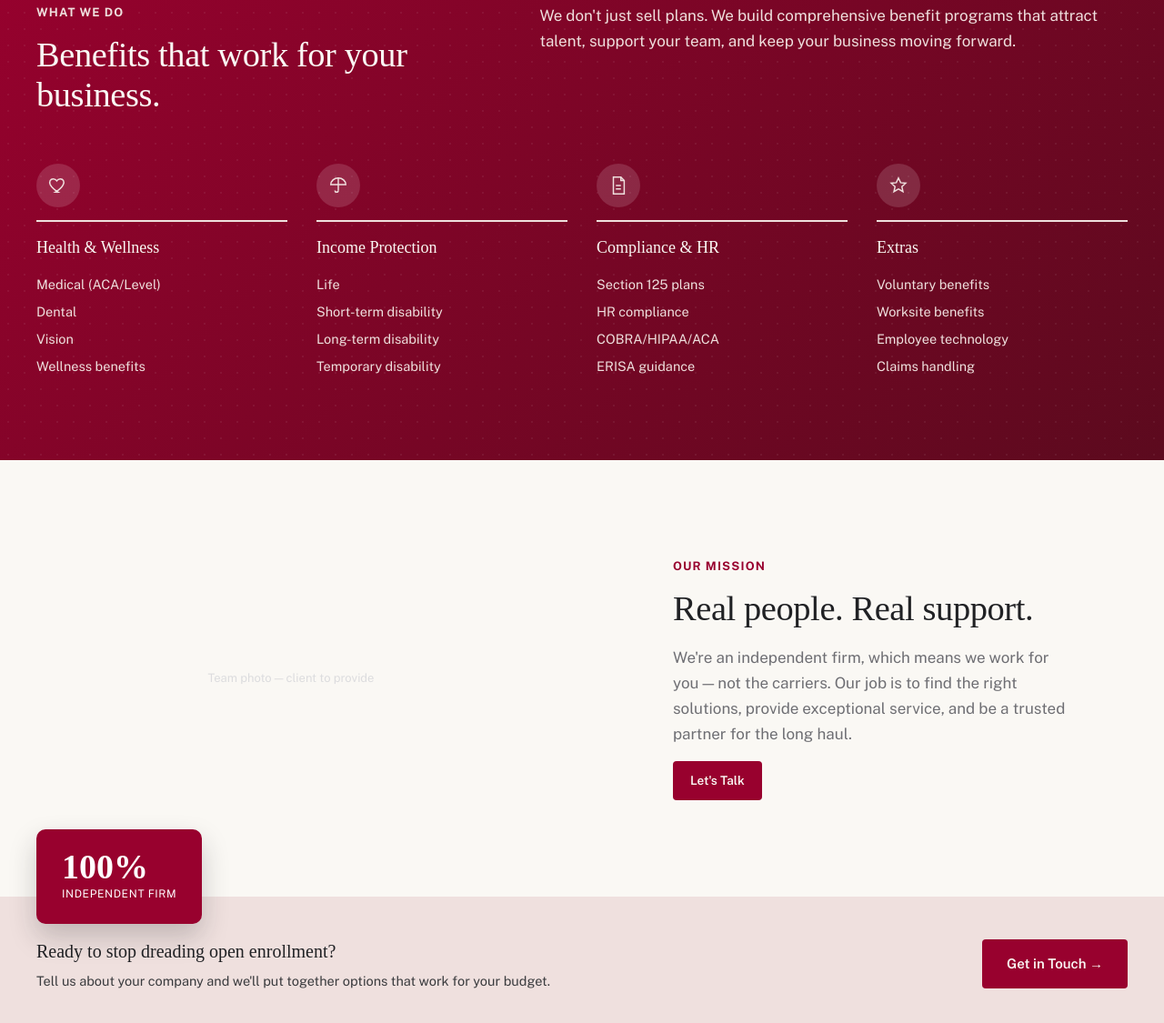
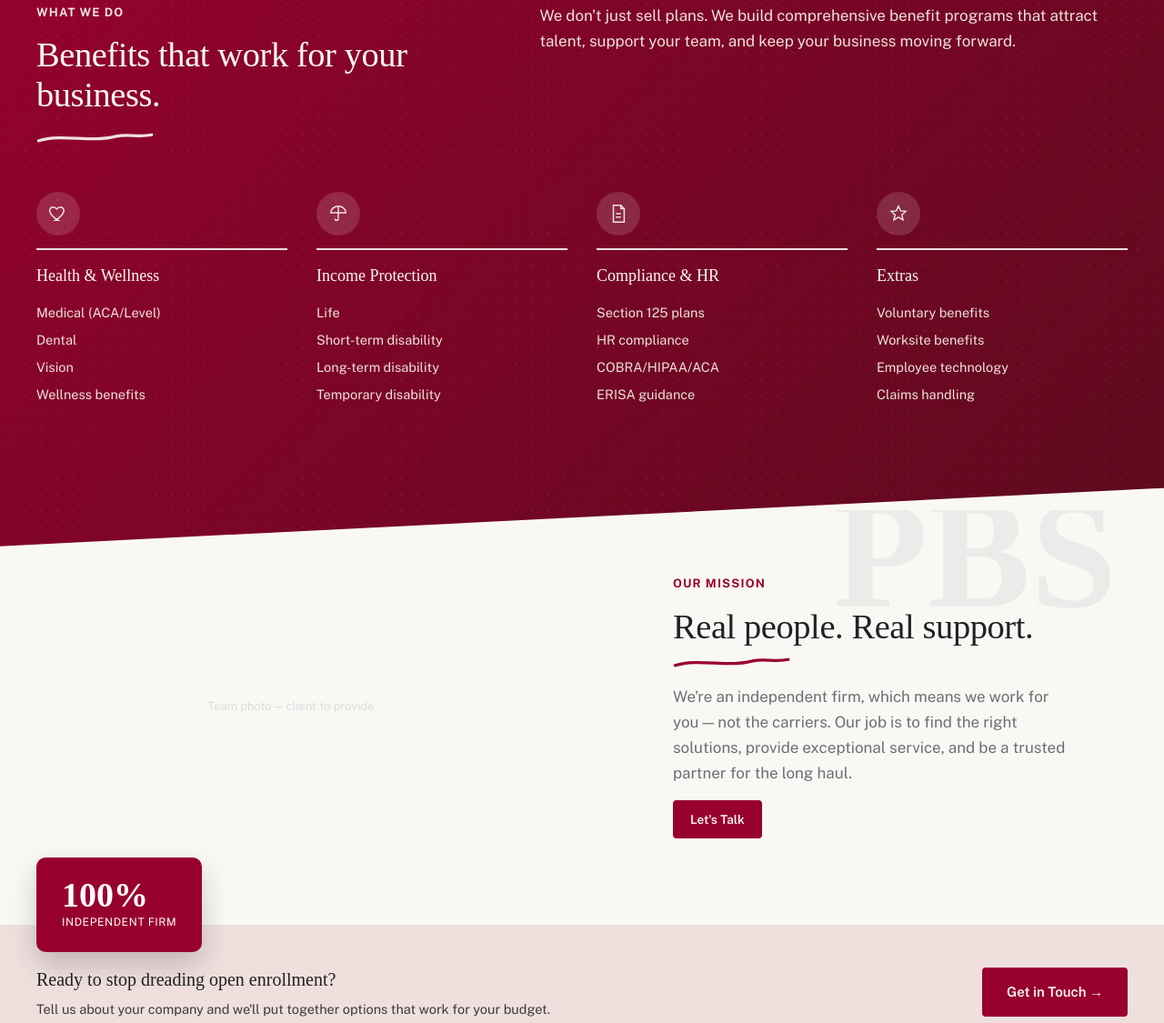
Before and after one commit to Mcart86/pbs-website, a plain HTML site: page index.html in a window 1280 px wide. Shown: the part 1522-2647 px from the top of the page at 91% size. Drawn offline with nearby package versions, Linux system fonts and the light colour scheme; a web font is replaced by a local one.

Commit message:
Editorial tab: add brush-stroke accents, animated counting stats, diagonal section transition on maroon band, oversized PBS watermark behind mission copy

```diff
--- a/index.html
+++ b/index.html
@@ -120,7 +120,7 @@
   #tab-editorial .wwd-card .icon-badge{background:rgba(255,255,255,.14);}
   #tab-editorial .wwd-card .icon-badge .icon{width:22px;height:22px;margin-bottom:0;color:var(--rose);}
 
-  #tab-editorial .what-we-do{background:radial-gradient(rgba(255,255,255,.06) 1px,transparent 1px) 0 0/18px 18px,linear-gradient(135deg,var(--maroon) 0%,var(--maroon-deep) 100%);color:var(--paper);padding:88px 0;}
+  #tab-editorial .what-we-do{background:radial-gradient(rgba(255,255,255,.06) 1px,transparent 1px) 0 0/18px 18px,linear-gradient(135deg,var(--maroon) 0%,var(--maroon-deep) 100%);color:var(--paper);padding:152px 0;margin:-64px 0;clip-path:polygon(0 64px,100% 0,100% calc(100% - 64px),0 100%);position:relative;z-index:1;}
   #tab-editorial .what-we-do-grid{display:grid;grid-template-columns:1fr 1.3fr;gap:56px;margin-bottom:20px;}
   #tab-editorial .what-we-do h2{color:var(--paper);font-size:clamp(30px,3vw,40px);line-height:1.15;letter-spacing:-.01em;}
   #tab-editorial .what-we-do .lede{color:var(--rose);font-size:17px;}
@@ -135,7 +135,11 @@
   #tab-editorial .mission-badge{position:absolute;left:40px;bottom:-30px;background:var(--maroon);color:#fff;border-radius:10px;padding:22px 28px;box-shadow:0 14px 30px rgba(32,33,36,.22);z-index:2;}
   #tab-editorial .mission-badge-num{font-family:'Frank Ruhl Libre',serif;font-weight:700;font-size:38px;line-height:1;}
   #tab-editorial .mission-badge-label{font-size:12px;text-transform:uppercase;letter-spacing:.05em;margin-top:2px;}
-  #tab-editorial .mission-copy{max-width:520px;margin:0 auto;padding:70px 40px;}
+  #tab-editorial .mission-copy{max-width:520px;margin:0 auto;padding:70px 40px;position:relative;overflow:hidden;}
+  #tab-editorial .watermark{position:absolute;top:-36px;right:-8px;font-family:'Frank Ruhl Libre',serif;font-weight:700;font-size:170px;line-height:1;color:var(--stone-light);opacity:.45;z-index:0;pointer-events:none;user-select:none;}
+  #tab-editorial .mission-copy-inner{position:relative;z-index:1;}
+  #tab-editorial .brush-accent{display:block;width:130px;height:15px;margin:-8px 0 16px;}
+  #tab-editorial .brush-accent-light{margin-top:6px;}
   #tab-editorial .mission h2{font-size:clamp(30px,3vw,40px);line-height:1.15;letter-spacing:-.01em;}
 
   #tab-editorial .closing-cta{background:var(--rose);padding:44px 0;}
@@ -181,6 +185,8 @@
     #tab-editorial .mission-media{height:320px;}
     #tab-editorial .mission-badge{position:static;margin:-30px 20px 0;display:inline-block;}
     #tab-editorial .mission-copy{max-width:none;padding:40px 24px 56px;}
+    #tab-editorial .watermark{font-size:96px;top:-16px;}
+    #tab-editorial .what-we-do{clip-path:none;margin:0;padding:64px 0;}
     #tab-editorial .hero-photo{min-height:280px;}
     #tab-editorial .why-list{grid-template-columns:1fr;border-left:none;padding-left:0;margin-top:8px;}
     #tab-editorial .wwd-card-grid{grid-template-columns:repeat(2,1fr);}
@@ -321,9 +327,9 @@
   <section class="stat-row">
     <div class="container">
       <div class="stat-grid reveal">
-        <div class="stat-block"><div class="stat-num">26</div><div class="stat-label">Years in Business</div></div>
-        <div class="stat-block"><div class="stat-num">2,000+</div><div class="stat-label">Employers Supported</div></div>
-        <div class="stat-block"><div class="stat-num">1</div><div class="stat-label">Point of Contact. Always.</div></div>
+        <div class="stat-block"><div class="stat-num" data-count="26">0</div><div class="stat-label">Years in Business</div></div>
+        <div class="stat-block"><div class="stat-num" data-count="2000" data-suffix="+">0</div><div class="stat-label">Employers Supported</div></div>
+        <div class="stat-block"><div class="stat-num" data-count="1">0</div><div class="stat-label">Point of Contact. Always.</div></div>
       </div>
       <p class="stat-note">Sample figures shown for layout — confirm real numbers before production.</p>
     </div>
@@ -334,6 +340,7 @@
       <div class="reveal">
         <p class="eyebrow">A Better Way</p>
         <h2>We make employee benefits<br>simple.</h2>
+        <svg class="brush-accent" viewBox="0 0 160 18" xmlns="http://www.w3.org/2000/svg" aria-hidden="true"><path d="M3 13C35 3 75 16 108 7C124 3 138 9 156 5" stroke="var(--maroon)" stroke-width="4" fill="none" stroke-linecap="round"/></svg>
         <p style="color:var(--stone);">From plan design and compliance to enrollment and ongoing support, we help you take the headache out of benefits — so you can focus on what matters most: your people and your business.</p>
         <a class="btn btn-primary btn-sm" href="#">Why PBS</a>
       </div>
@@ -364,6 +371,7 @@
         <div>
           <p class="eyebrow on-dark">What We Do</p>
           <h2>Benefits that work for your business.</h2>
+          <svg class="brush-accent brush-accent-light" viewBox="0 0 160 18" xmlns="http://www.w3.org/2000/svg" aria-hidden="true"><path d="M3 13C35 3 75 16 108 7C124 3 138 9 156 5" stroke="var(--rose)" stroke-width="4" fill="none" stroke-linecap="round"/></svg>
         </div>
         <p class="lede">We don't just sell plans. We build comprehensive benefit programs that attract talent, support your team, and keep your business moving forward.</p>
       </div>
@@ -401,10 +409,14 @@
       </div>
     </div>
     <div class="mission-copy reveal reveal-delay">
-      <p class="eyebrow">Our Mission</p>
-      <h2>Real people. Real support.</h2>
-      <p style="color:var(--stone);">We're an independent firm, which means we work for you — not the carriers. Our job is to find the right solutions, provide exceptional service, and be a trusted partner for the long haul.</p>
-      <a class="btn btn-primary btn-sm" href="#">Let's Talk</a>
+      <span class="watermark" aria-hidden="true">PBS</span>
+      <div class="mission-copy-inner">
+        <p class="eyebrow">Our Mission</p>
+        <h2>Real people. Real support.</h2>
+        <svg class="brush-accent" viewBox="0 0 160 18" xmlns="http://www.w3.org/2000/svg" aria-hidden="true"><path d="M3 13C35 3 75 16 108 7C124 3 138 9 156 5" stroke="var(--maroon)" stroke-width="4" fill="none" stroke-linecap="round"/></svg>
+        <p style="color:var(--stone);">We're an independent firm, which means we work for you — not the carriers. Our job is to find the right solutions, provide exceptional service, and be a trusted partner for the long haul.</p>
+        <a class="btn btn-primary btn-sm" href="#">Let's Talk</a>
+      </div>
     </div>
   </section>
 
@@ -731,14 +743,40 @@
   (function(){
     var revealEls = document.querySelectorAll('#tab-editorial .reveal');
     if (!revealEls.length) return;
+
+    function animateCount(el){
+      var target = parseInt(el.getAttribute('data-count'), 10);
+      var suffix = el.getAttribute('data-suffix') || '';
+      if (isNaN(target)) return;
+      if (window.matchMedia && window.matchMedia('(prefers-reduced-motion: reduce)').matches) {
+        el.textContent = target.toLocaleString() + suffix;
+        return;
+      }
+      var duration = 1200;
+      var start = null;
+      function step(ts){
+        if (!start) start = ts;
+        var progress = Math.min((ts - start) / duration, 1);
+        var eased = 1 - Math.pow(1 - progress, 3);
+        var value = Math.round(target * eased);
+        el.textContent = value.toLocaleString() + suffix;
+        if (progress < 1) requestAnimationFrame(step);
+      }
+      requestAnimationFrame(step);
+    }
+
     if (!('IntersectionObserver' in window)) {
-      revealEls.forEach(function(el){ el.classList.add('is-visible'); });
+      revealEls.forEach(function(el){
+        el.classList.add('is-visible');
+        el.querySelectorAll('.stat-num[data-count]').forEach(function(n){ animateCount(n); });
+      });
       return;
     }
     var observer = new IntersectionObserver(function(entries){
       entries.forEach(function(entry){
         if (entry.isIntersecting) {
           entry.target.classList.add('is-visible');
+          entry.target.querySelectorAll('.stat-num[data-count]').forEach(function(n){ animateCount(n); });
           observer.unobserve(entry.target);
         }
       });
```
